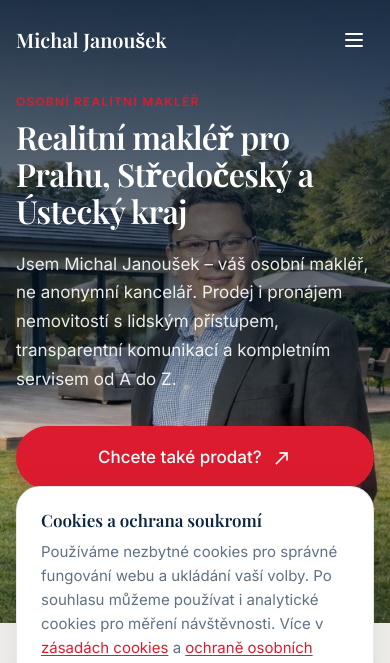
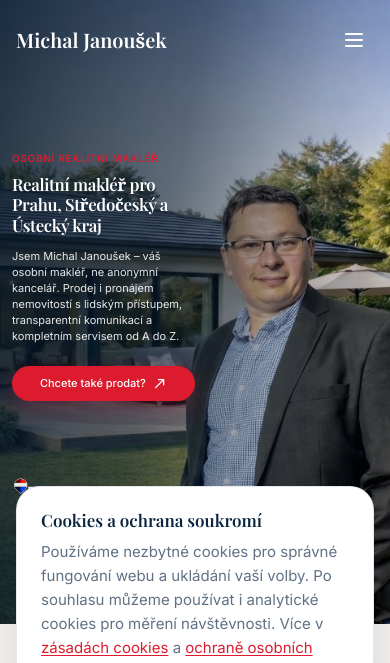
Before and after one commit to drapek9/michal_janousek, a PHP site: page / in a window 390 px wide. Shown: the top 663 px of the page. Run offline with PHP 8.4, Linux system fonts and the light colour scheme; some libraries are stand-ins or nearby versions; grey boxes are pictures that could not be loaded.

Commit message:
aby nebyl text nad kočkou a zároveň úprava zobrazení hero pro mobil

```diff
--- a/css/layout.css
+++ b/css/layout.css
@@ -519,7 +519,9 @@ body.menu-open .floating-cta {
     flex: 1;
     min-height: calc(100vh - var(--header-height));
     min-height: calc(100dvh - var(--header-height));
-    align-items: end;
+    align-items: start;
+    align-content: start;
+    padding-block-start: clamp(2.5rem, 8vh, 5.5rem);
   }
 }
 
@@ -537,7 +539,8 @@ body.menu-open .floating-cta {
 
 @media (min-width: 1024px) and (min-height: 720px) {
   .hero__grid {
-    align-items: end;
+    align-items: start;
+    align-content: start;
   }
 }
 
@@ -650,6 +653,10 @@ body.menu-open .floating-cta {
 }
 
 @media (max-width: 1023px) {
+  .hero {
+    min-height: clamp(26rem, 72vh, 34rem);
+  }
+
   .hero__bg {
     background-image: url("../images/hero_sekce_bg_mobil.jpeg");
     background-position: right center;
@@ -657,37 +664,89 @@ body.menu-open .floating-cta {
 
   .hero__overlay {
     background: linear-gradient(
-      180deg,
-      rgba(6, 24, 41, 0.85) 0%,
-      rgba(6, 24, 41, 0.55) 45%,
-      rgba(6, 24, 41, 0.15) 70%,
+      100deg,
+      rgba(6, 24, 41, 0.88) 0%,
+      rgba(6, 24, 41, 0.62) 42%,
+      rgba(6, 24, 41, 0.28) 68%,
+      rgba(6, 24, 41, 0.12) 85%,
       transparent 100%
     );
   }
 
   .hero__grid {
     gap: 1rem;
-    align-content: start;
+    align-content: center;
     align-items: start;
-    min-height: 0;
-    flex: none;
-    padding-block-start: 0.75rem;
-    padding-block-end: clamp(1.5rem, 4vw, 2rem);
-    padding-inline: clamp(1rem, 4vw, 2rem);
+    min-height: inherit;
+    flex: 1;
+    padding-block: clamp(0.5rem, 2.5vw, 1rem) clamp(1.25rem, 4vw, 1.75rem);
+    padding-inline: clamp(0.75rem, 3vw, 1.25rem) 0;
   }
 
   .hero__content {
+    width: 50%;
+    max-width: 50%;
+    padding-right: 0.35rem;
     padding-bottom: 0;
+    box-sizing: border-box;
+  }
+
+  .page-home .hero__content .label {
+    font-size: 0.625rem;
+    letter-spacing: 0.07em;
+    line-height: 1.3;
+    margin-top: -0.85rem;
   }
 
   .hero__title {
-    margin-top: 0.5rem;
+    font-size: clamp(1.05rem, 3.8vw, 1.35rem);
+    line-height: 1.22;
+    margin-top: 0.55rem;
+    hyphens: auto;
+  }
+
+  .hero__lead {
+    font-size: 0.6875rem;
+    line-height: 1.45;
+    margin-top: 0.85rem;
+    max-width: none;
+  }
+
+  .hero__actions {
+    margin-top: 1.35rem;
+    width: 100%;
+  }
+
+  .hero__actions .btn {
+    width: 100%;
+    max-width: 100%;
+    padding: 0.5rem 0.65rem;
+    font-size: 0.6875rem;
+    line-height: 1.25;
+    justify-content: center;
+    gap: 0.25rem;
+  }
+
+  .hero__actions .btn .btn__icon {
+    font-size: 0.95rem;
+  }
+
+  .hero__logo {
+    margin-top: 3.95rem;
+  }
+
+  .hero__logo img {
+    max-width: min(112px, 32vw);
   }
 
   .hero__image-wrap {
     order: 2;
     max-width: min(22rem, 88%);
     margin-top: 0;
+  }
+
+  .hero__image img {
+    object-position: 65% bottom;
   }
 }
 
```
Also changed, not shown: images/hero_sekce_bg_mobil.jpeg.
